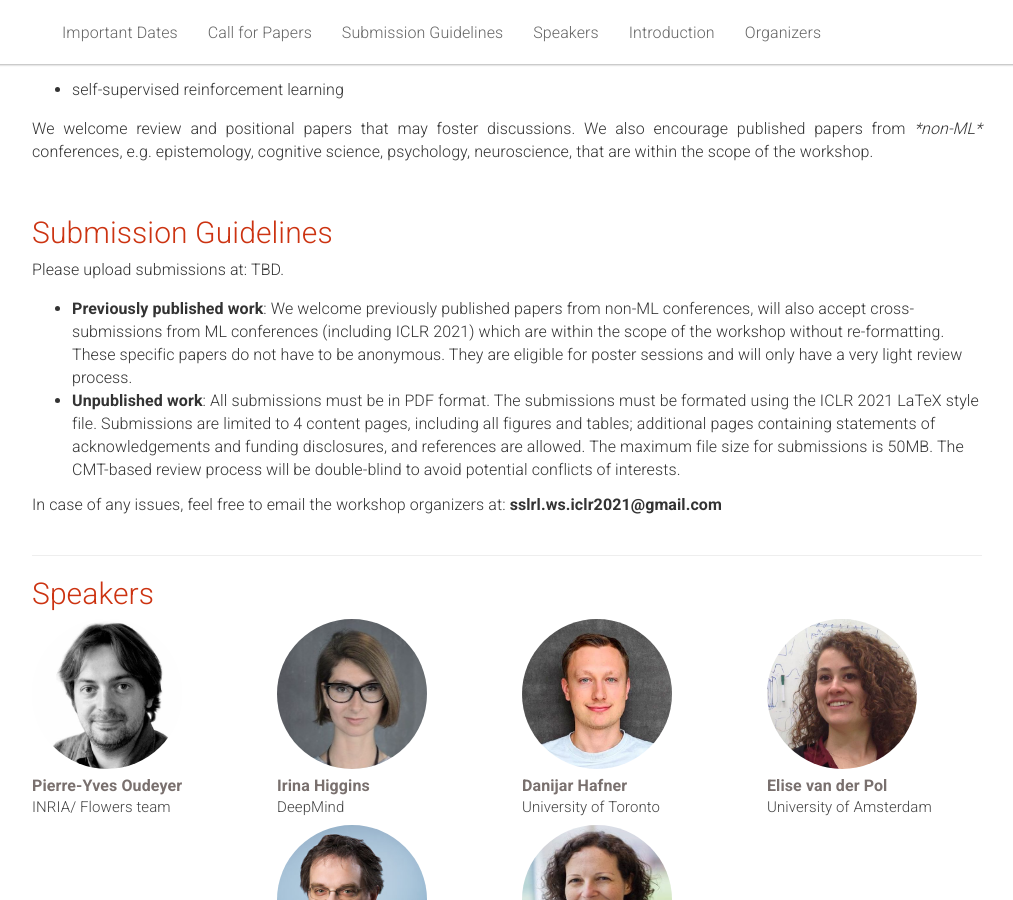
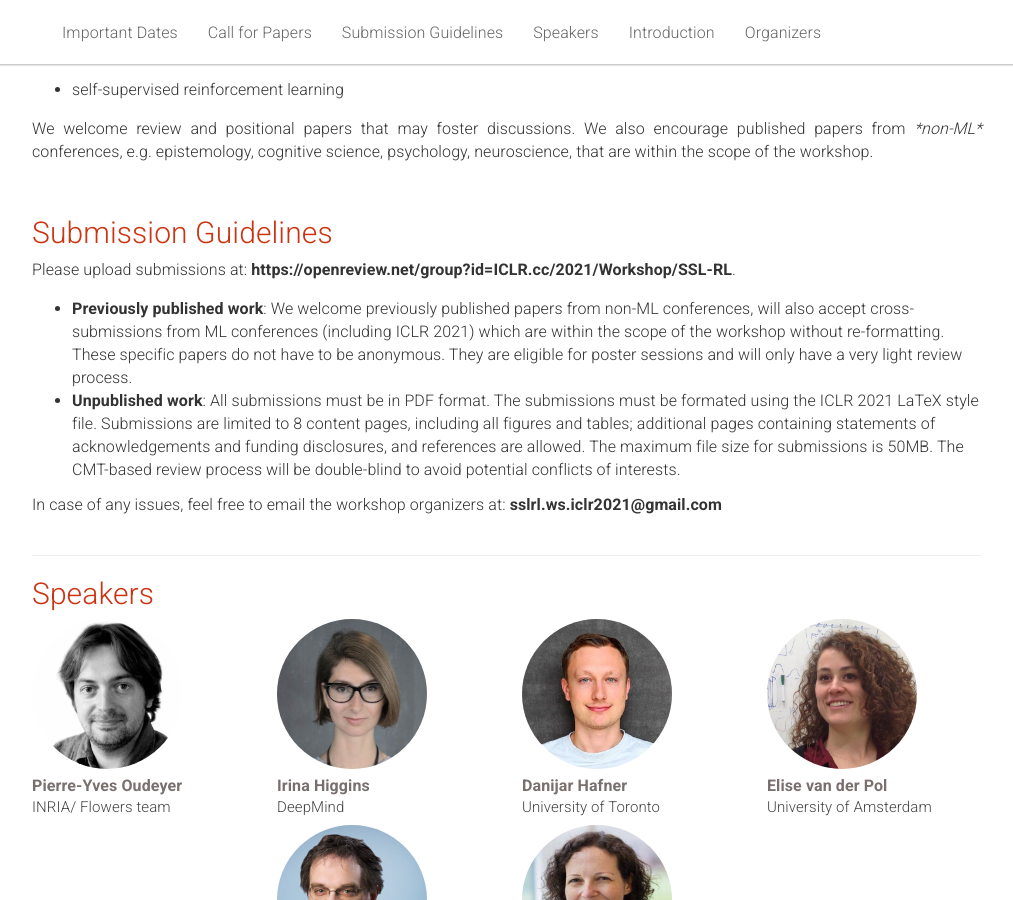
Before and after one commit to sslrlworkshop/sslrlworkshop.github.io, a Jekyll site: the page built from _pages/home.md, in a window 1280 px wide and 900 px high, scrolled down 731 px. Shown: the whole window, without its empty margins (133-1146 px from the left). Built offline with Jekyll 4.4.1, drawn with Linux system fonts in a browser that asks for light colours.

Commit message:
Update home.md

```diff
--- a/_pages/home.md
+++ b/_pages/home.md
@@ -96,11 +96,11 @@ acknowledgements: ""
 <div class="row">
     <div class="col-xs-12">
       <p>
-            Please upload submissions at: TBD.
+            Please upload submissions at: <b>https://openreview.net/group?id=ICLR.cc/2021/Workshop/SSL-RL</b>.
         </p>
     <ul>
       <li><b>Previously published work</b>: We welcome previously published papers from non-ML conferences, will also accept cross-submissions from ML conferences (including ICLR 2021) which are within the scope of the workshop without re-formatting. These specific papers do not have to be anonymous. They are eligible for poster sessions and will only have a very light review process.</li>
-      <li><b>Unpublished work</b>: All submissions must be in PDF format. The submissions must be formated using the ICLR 2021 LaTeX style file. Submissions are limited to 4 content pages, including all figures and tables; additional pages containing statements of acknowledgements and funding disclosures, and references are allowed. The maximum file size for submissions is 50MB. The CMT-based review process will be double-blind to avoid potential conflicts of interests.</li>
+      <li><b>Unpublished work</b>: All submissions must be in PDF format. The submissions must be formated using the ICLR 2021 LaTeX style file. Submissions are limited to 8 content pages, including all figures and tables; additional pages containing statements of acknowledgements and funding disclosures, and references are allowed. The maximum file size for submissions is 50MB. The CMT-based review process will be double-blind to avoid potential conflicts of interests.</li>
     </ul>
     <p>
             In case of any issues, feel free to email the workshop organizers at: <b>sslrl.ws.iclr2021@gmail.com</b>
```
